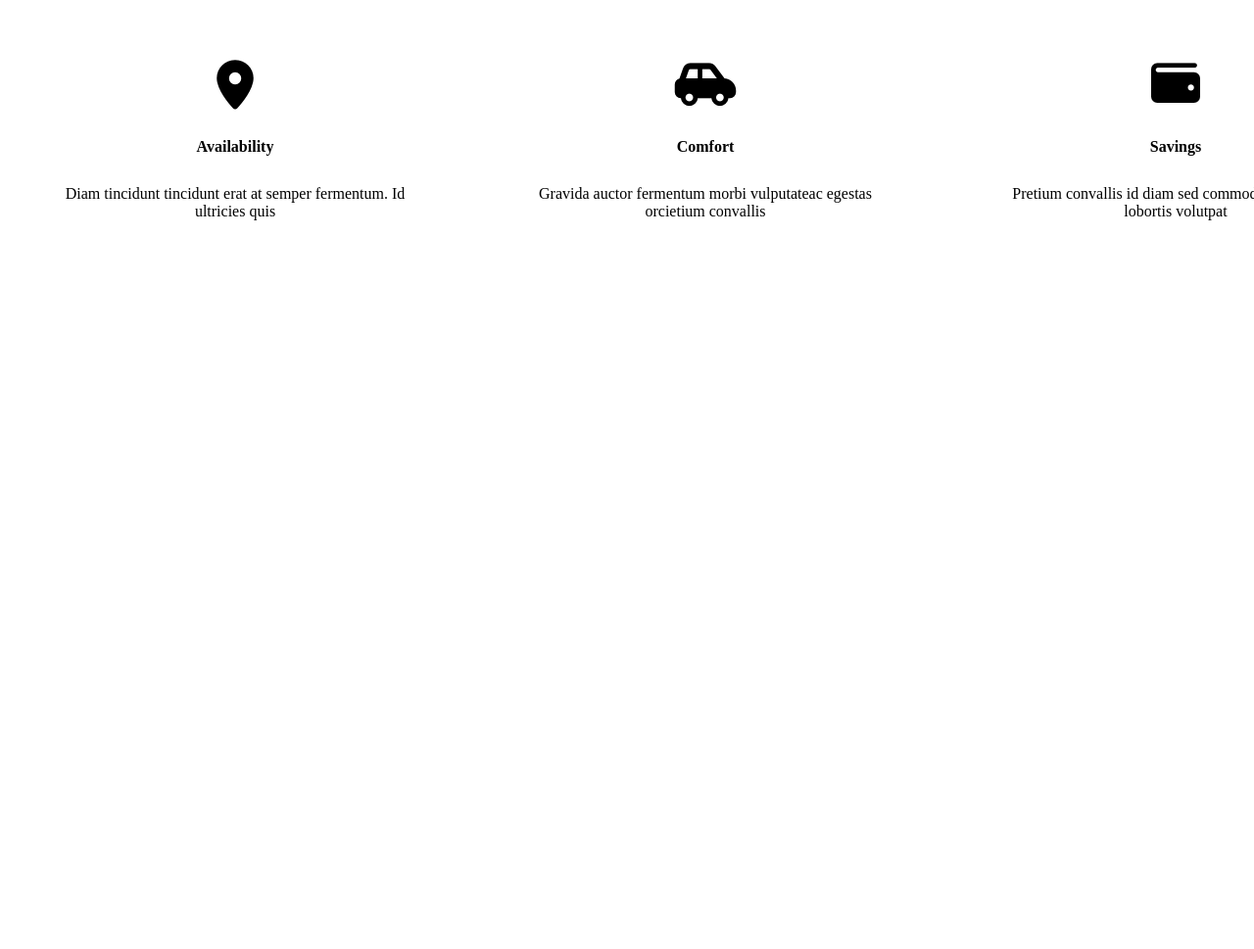
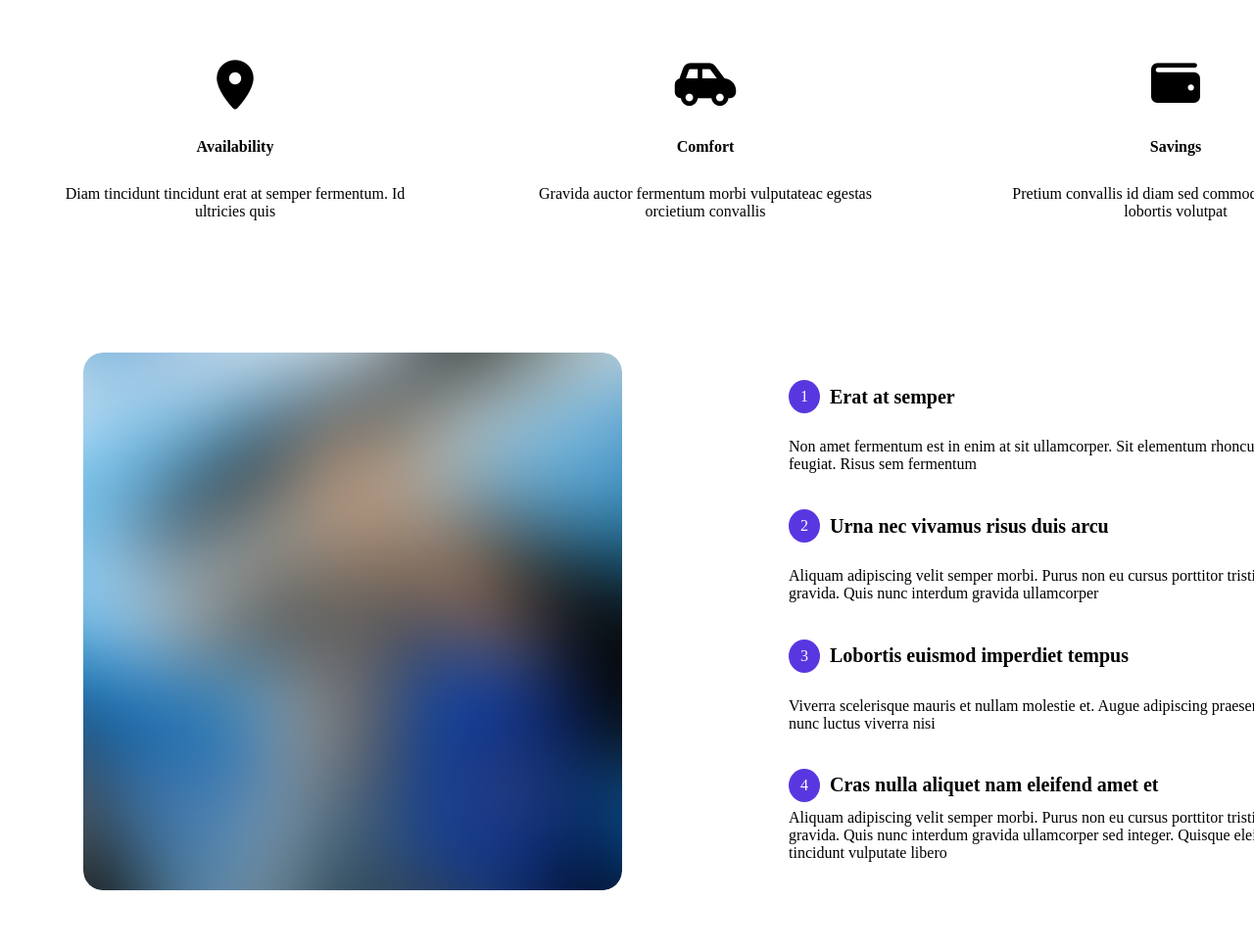
Before and after one commit to ElmurodAzodov/car-rental-landing-page, a plain HTML site: page index.html in a window 1280 px wide. Shown: the part 810-1779 px from the top of the page at 98% size. Before the commit the page ends 1110 px from the top, so only its background shows below. Drawn offline with Linux system fonts and the light colour scheme.

Commit message:
process content

```diff
--- a/assets/css/style.css
+++ b/assets/css/style.css
@@ -99,7 +99,8 @@ header li {
 .hero h3 {
   font-size: 28px;
 }
-.hero form div input, select {
+.hero form div input,
+select {
   width: 100%;
   background-color: #e8e8e8;
   border-radius: 10px;
@@ -111,10 +112,11 @@ header li {
   height: 40px;
   border-radius: 12px;
   border: none;
-  background-color: #FF9E0C;
+  background-color: #ff9e0c;
   color: #fff;
 }
 
+/* features */
 .features {
   width: 1440px;
   height: 314px;
@@ -137,3 +139,49 @@ header li {
 .features_item > i {
   font-size: 50px;
 }
+
+/* process */
+.process {
+  width: 1440px;
+  height: 669px;
+  margin: auto;
+  display: flex;
+  justify-content: space-around;
+  align-items: center;
+}
+
+.process img {
+  width: 550px;
+  height: 549px;
+  border-radius: 20px;
+}
+.process span {
+  background-color: #5937e0;
+  padding: 8px 12px 8px 12px;
+  border-radius: 50%;
+  color: #fff;
+}
+.process_content {
+  width: 550px;
+  height: 491px;
+  display: flex;
+  flex-direction: column;
+  justify-content: space-between;
+}
+.process_content > div > div {
+  width: 100%;
+  height: 32px;
+  display: flex;
+  align-items: center;
+  gap: 10px;
+}
+.process_content > div > div b {
+  font-size: 20px;
+}
+.process_content > div {
+  width: 550px;
+  height: 94px;
+  display: flex;
+  flex-direction: column;
+  justify-content: space-between;
+}
--- a/index.html
+++ b/index.html
@@ -71,19 +71,71 @@
       <div class="features_item">
         <i class="fa-solid fa-location-dot"></i>
         <b>Availability</b>
-        <p>Diam tincidunt tincidunt erat at semper fermentum. Id ultricies quis</p>
+        <p>
+          Diam tincidunt tincidunt erat at semper fermentum. Id ultricies quis
+        </p>
       </div>
       <div class="features_item">
         <i class="fa-solid fa-car-side"></i>
         <b>Comfort</b>
-        <p>Gravida auctor fermentum morbi vulputateac egestas orcietium convallis</p>
+        <p>
+          Gravida auctor fermentum morbi vulputateac egestas orcietium convallis
+        </p>
       </div>
       <div class="features_item">
         <i class="fa-solid fa-wallet"></i>
         <b>Savings</b>
-        <p>Pretium convallis id diam sed commodo vestibulum lobortis volutpat</p>
+        <p>
+          Pretium convallis id diam sed commodo vestibulum lobortis volutpat
+        </p>
       </div>
     </div>
 
+    <div class="process">
+      <img src="./assets/img/img.png" alt="" />
+      <div class="process_content">
+        <div>
+          <div>
+            <span>1</span>
+            <b>Erat at semper</b>
+          </div>
+          <p>
+            Non amet fermentum est in enim at sit ullamcorper. Sit elementum
+            rhoncus nullam feugiat. Risus sem fermentum
+          </p>
+        </div>
+        <div>
+          <div>
+            <span>2</span>
+            <b>Urna nec vivamus risus duis arcu </b>
+          </div>
+          <p>
+            Aliquam adipiscing velit semper morbi. Purus non eu cursus porttitor
+            tristique et gravida. Quis nunc interdum gravida ullamcorper
+          </p>
+        </div>
+        <div>
+          <div>
+            <span>3</span>
+            <b>Lobortis euismod imperdiet tempus </b>
+          </div>
+          <p>
+            Viverra scelerisque mauris et nullam molestie et. Augue adipiscing
+            praesent nisl cras nunc luctus viverra nisi
+          </p>
+        </div>
+        <div>
+          <div>
+            <span>4</span>
+            <b>Cras nulla aliquet nam eleifend amet et</b>
+          </div>
+          <p>
+            Aliquam adipiscing velit semper morbi. Purus non eu cursus porttitor
+            tristique et gravida. Quis nunc interdum gravida ullamcorper sed
+            integer. Quisque eleifend tincidunt vulputate libero
+          </p>
+        </div>
+      </div>
+    </div>
   </body>
 </html>
```
Also changed, not shown: assets/img/img.png (added).
